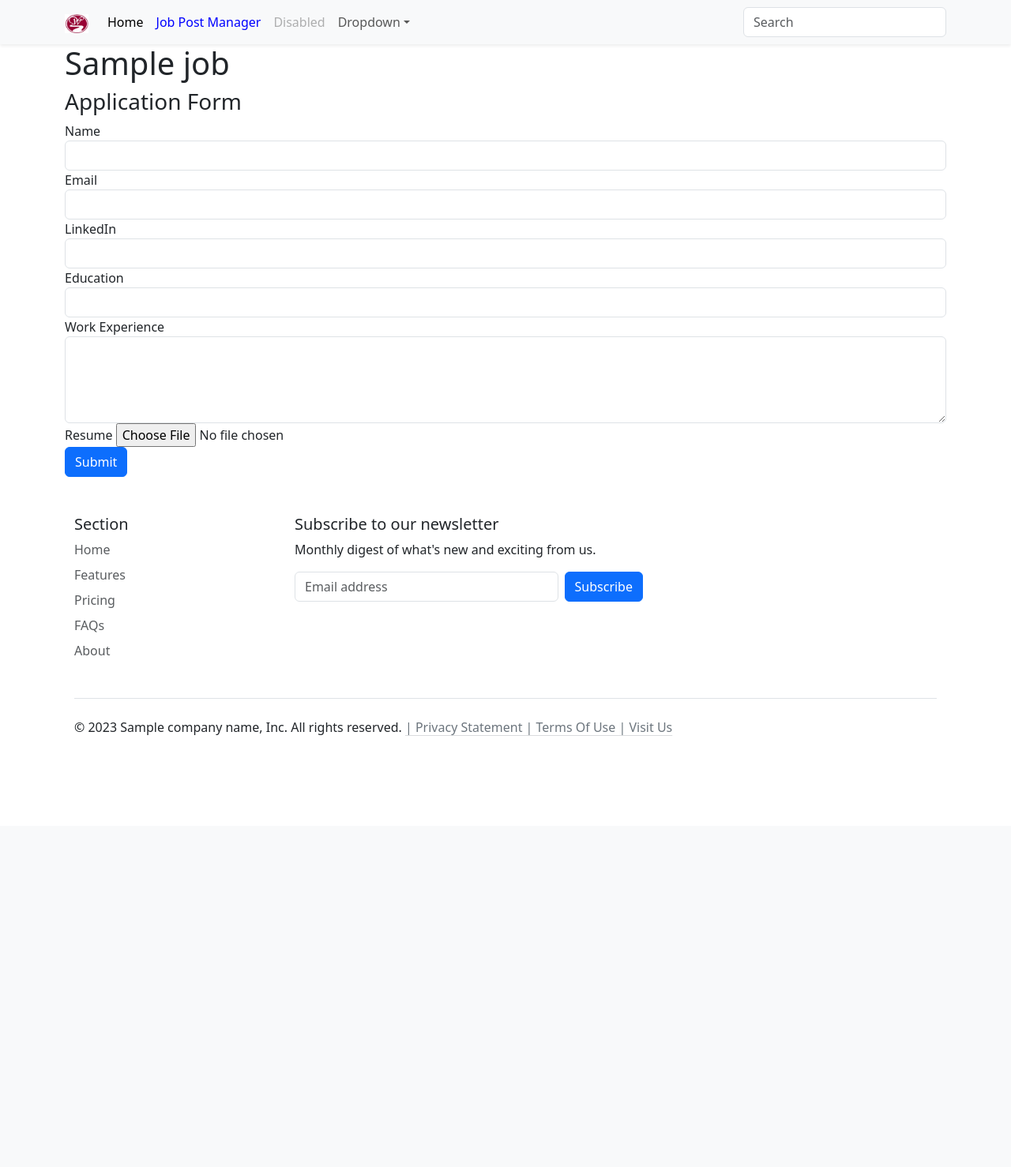
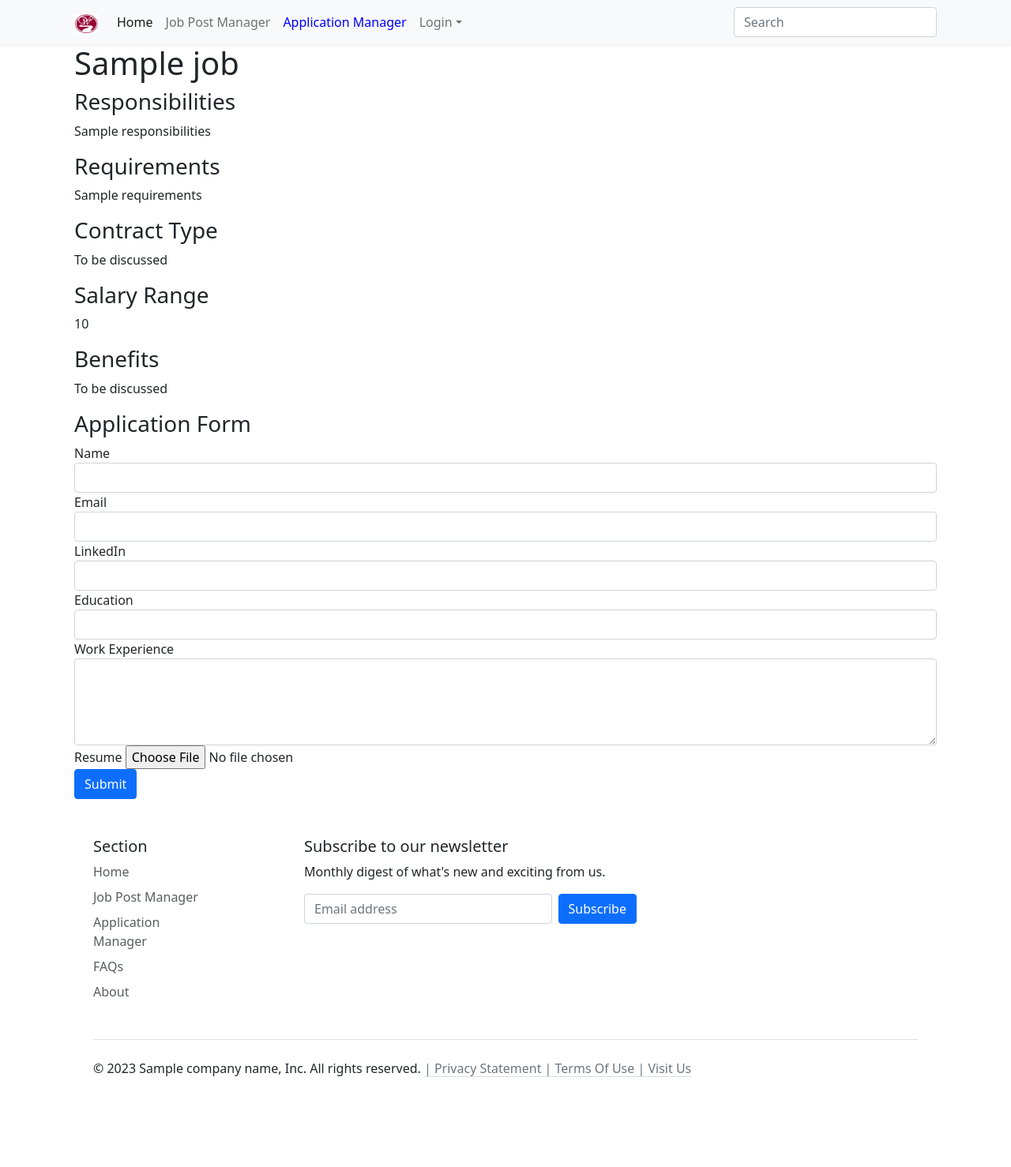
Before and after one commit to Paul-Valdez/CMPE-131-Job-Posts, a Flask app: template templates/application.html in a window 1280 px wide. Shown: the whole page at 79% size. Before the commit the page ends 932 px from the top, so only its background shows below. Run offline with Flask 3, Linux system fonts and the light colour scheme; the template is opened without the code that fills it: most values are stand-ins (such as "Sample title", 1, 10 or a date in 2020).

Commit message:
Fixed all hyperlinks, frontend interface and context layout
job requirements and job descriptions in application form can break lines now
change salary from int to text in order to accept salary range inputs.
fix navbar, drop down button

```diff
--- a/main.py
+++ b/main.py
@@ -54,8 +54,10 @@ def fetch_jobs_from_database():
 
   # Format the salary for each job
   for job in response.data:
+
     if 'salary' in job and job['salary'] is not None:
       job['salary'] = format_salary(job['salary'])
+
 
   # Sort the jobs by their 'id' in ascending order
   sorted_jobs = sorted(response.data, key=lambda x: x['id'])
@@ -88,6 +90,7 @@ def fetch_job_info(job_id):
     "id, title, location, responsibilities, benefits, category, salary, requirements"
   ).eq("id", job_id).execute()
 
+
   if hasattr(response, 'data') and 'error' in response.data:
     print("Error fetching data:", response.data['error'])
     return None
@@ -97,6 +100,15 @@ def fetch_job_info(job_id):
   # Format the salary for the job if it exists
   if job and 'salary' in job and job['salary'] is not None:
     job['salary'] = format_salary(job['salary'])
+
+  if 'responsibilities' in job and job['responsibilities'] is not None:
+    job['responsibilities'] = break_line(job['responsibilities'])
+
+  if 'requirements' in job and job['requirements'] is not None:
+    job['requirements'] = break_line(job['requirements'])
+
+  if 'benefits' in job and job['benefits'] is not None:
+    job['benefits'] = break_line(job['benefits'])
 
   return job
 
@@ -110,15 +122,26 @@ def format_salary(salary):
     # Return the original salary if there's an issue formatting
     return salary
 
+def break_line(s):
+  try:
+    # Replace text in responsibilities
+    new_string = s.replace('.', '. <br>')
+    return new_string
+  except (ValueError, TypeError):
+    # Return the original string if there's an issue formatting
+    return s
 
 @app.route("/")
 def hello_world():
   jobs = fetch_jobs_from_database()
   contents = fetch_contents_from_database()
+
   return render_template('home.html',
                          jobs=jobs,
                          contents=contents,
                          company_name=COMPANY)
+
+
 
 
 @app.route("/api/jobs")
@@ -161,7 +184,6 @@ def get_job_info(id):
 def applied_success():
   return render_template('applied-success.html')
 
-
 # script entry point
 if __name__ == "__main__":
   app.run(host='0.0.0.0', port=int(os.getenv('PORT', 5000)), debug=True)
--- a/templates/application.html
+++ b/templates/application.html
@@ -23,16 +23,37 @@
     {% if 'location' in job %}
     <p>{{job['location']}}</p>
     {% endif %}
-    {% if 'responsibilities' in job %}
-    <div>
-    <h3>Responsibilities</h2>
-    <p>{{job['responsibilities']}}</p>
-    </div>
-    {% endif %}
-    {% if 'requirements' in job %}
-    <h3>Requirements</h3>
-    <p>{{job['requirements']}}</p>
-    {% endif %}
+      <div class="job-description">
+          <h3>Responsibilities</h3>
+          <p>{{ job['responsibilities']|safe }}</p>
+      </div>
+      <div class="job-description">
+          <h3>Requirements</h3>
+          <p>{{ job['requirements']|safe }}</p>
+      </div>
+      <div class="job-type">
+        <h3>Contract Type </h3>
+        <p>
+          {% if 'type' in job %}
+            {{ job['type']|safe }}
+          {% else %} To be discussed
+          {% endif %}
+        </p>
+
+      </div>
+      <div class="job-salary">
+          <h3>Salary Range </h3>
+          <p>{{ job['salary']|safe }}</p>
+      </div>
+      <div class="job-benefits">
+      <h3>Benefits </h3>
+      <p>
+        {% if 'benefits' in job %}
+          {{ job['benefits']|safe }}
+        {% else %} To be discussed
+        {% endif %}
+      </p>
+
     <h3>Application Form</h3>
 
     <form method="POST" class="needs-validation" enctype="multipart/form-data" novalidate>
--- a/templates/footer.html
+++ b/templates/footer.html
@@ -5,10 +5,10 @@
         <h5>Section</h5>
         <ul class="nav flex-column">
           <li class="nav-item mb-2"><a href="#" class="nav-link p-0 text-body-secondary">Home</a></li>
-          <li class="nav-item mb-2"><a href="#" class="nav-link p-0 text-body-secondary">Features</a></li>
-          <li class="nav-item mb-2"><a href="#" class="nav-link p-0 text-body-secondary">Pricing</a></li>
-          <li class="nav-item mb-2"><a href="#" class="nav-link p-0 text-body-secondary">FAQs</a></li>
-          <li class="nav-item mb-2"><a href="#" class="nav-link p-0 text-body-secondary">About</a></li>
+          <li class="nav-item mb-2"><a href="/job-post-manager" class="nav-link p-0 text-body-secondary">Job Post Manager</a></li>
+          <li class="nav-item mb-2"><a href="#" class="nav-link p-0 text-body-secondary">Application Manager</a></li>
+          <li class="nav-item mb-2"><a href="http://new.williamston-mi.us/VisitUs/ConcernsQuestions.aspx" class="nav-link p-0 text-body-secondary">FAQs</a></li>
+          <li class="nav-item mb-2"><a href="http://new.williamston-mi.us/Home.aspx" class="nav-link p-0 text-body-secondary">About</a></li>
         </ul>
       </div>
 <!--
--- a/templates/navbar.html
+++ b/templates/navbar.html
@@ -1,3 +1,4 @@
+<link rel="stylesheet" href="https://cdn.jsdelivr.net/npm/bootstrap@5.0.2/dist/css/bootstrap.min.css">
 <nav class="navbar navbar-expand-lg navbar-light bg-light fixed-top shadow-sm" aria-label="Eighth navbar example">
     <div class="container">
       <a class="navbar-brand" href="/">
@@ -13,17 +14,17 @@
             <a class="nav-link active" aria-current="page" href="/">Home</a>
           </li>
           <li class="nav-item">
-            <a class="nav-link" href="job-post-manager" style="color: blue;">Job Post Manager</a>
+            <a class="nav-link" href="/job-post-manager">Job Post Manager</a>
           </li>
           <li class="nav-item">
-            <a class="nav-link disabled" aria-disabled="true">Disabled</a>
+            <a class="nav-link" style = "color: blue" href="/#">Application Manager</a> <!–– add link here ––>
           </li>
           <li class="nav-item dropdown">
-            <a class="nav-link dropdown-toggle" href="#" data-bs-toggle="dropdown" aria-expanded="false">Dropdown</a>
+            <a class="nav-link dropdown-toggle" href="/#" data-bs-toggle="dropdown" aria-expanded="false">Login</a> <!–– add login link here ––>
             <ul class="dropdown-menu">
-              <li><a class="dropdown-item" href="#">Action</a></li>
-              <li><a class="dropdown-item" href="#">Another action</a></li>
-              <li><a class="dropdown-item" href="#">Something else here</a></li>
+              <li><a class="dropdown-item" href="/">Profile</a></li> <!–– add link here ––>
+              <li><a class="dropdown-item" href="#">Settings</a></li> <!–– add link here ––>
+              <li><a class="dropdown-item" href="http://new.williamston-mi.us/VisitUs/ConcernsQuestions.aspx">Questions? Concerns?</a></li>
             </ul>
           </li>
         </ul>
@@ -34,3 +35,4 @@
     </div>
   </nav>
 <div style="height: 56px"></div>
+<script src="https://cdn.jsdelivr.net/npm/bootstrap@5.0.2/dist/js/bootstrap.bundle.min.js"></script>
```
Also changed, not shown: templates/job-apply.html (+22 -0 lines), templates/joblist.html (+11 -11 lines).
